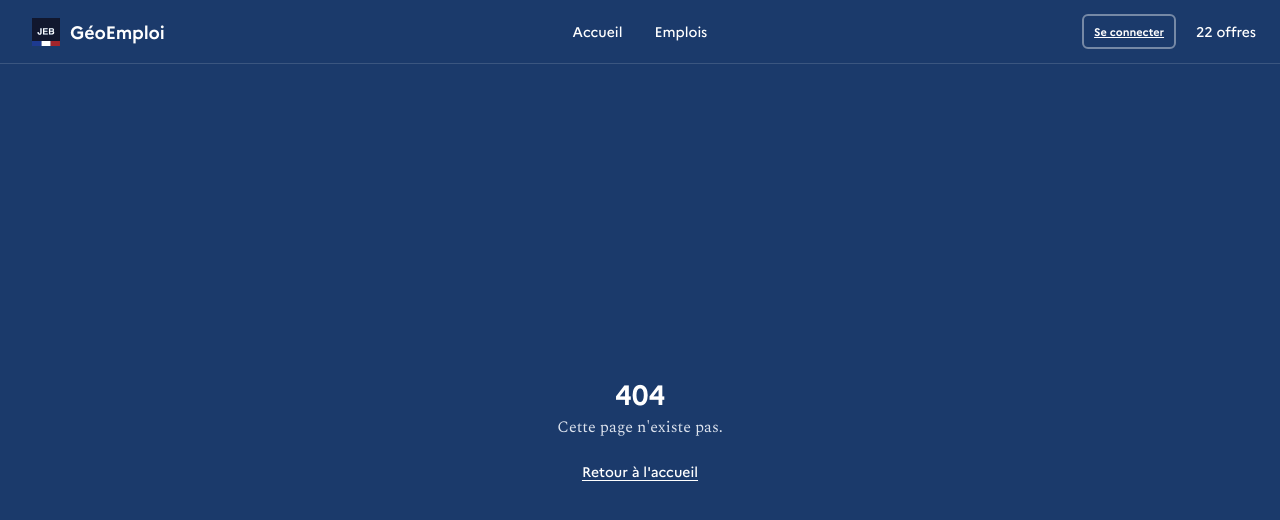
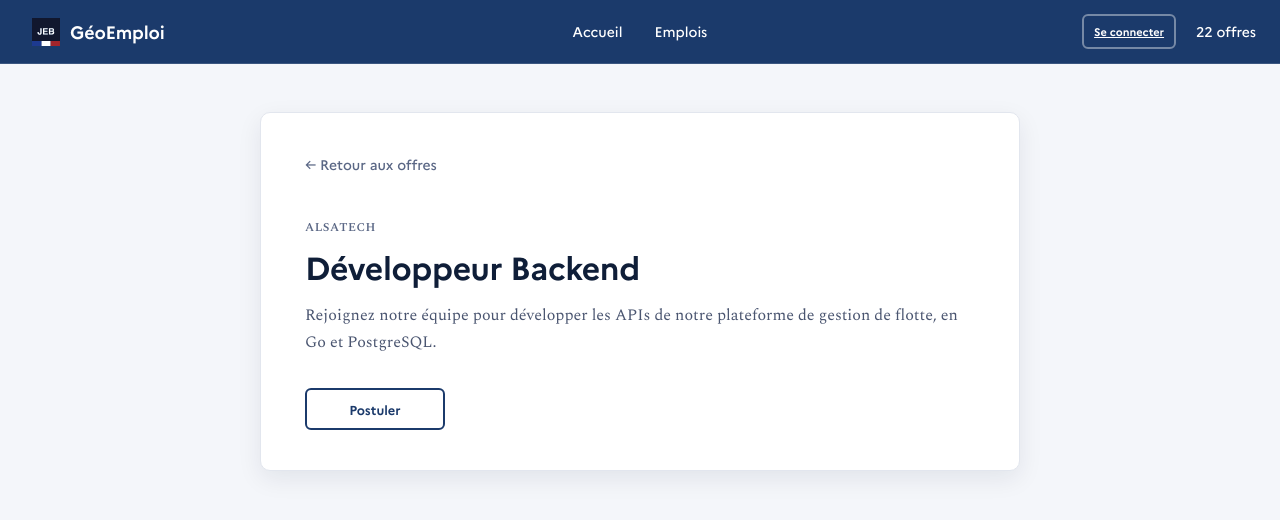
Before and after one commit to RvbyY/Survivor-GeoEmploi, a React (Vite) app in the folder frontend/: page /offres/1 in a window 1280 px wide. Before the commit this address had no page. Shown: the top 520 px of the page. Built offline with nearby package versions, Linux system fonts and the light colour scheme.

Commit message:
feat(offerdetail): add a offer detail with the detail of each offer

```diff
--- a/frontend/src/App.tsx
+++ b/frontend/src/App.tsx
@@ -7,7 +7,7 @@ import ErrorBoundary from './components/Errorboundary'
 import Login from './pages/Login'
 import Layout from './Layout'
 import MapPage from './pages/Map'
-// import OfferDetail from './pages/OfferDetail'
+import OfferDetail from './pages/Offerdetail'
 
 function App() {
   return (
@@ -20,7 +20,7 @@ function App() {
             <Route path="*" element={<NotFound />} />
             <Route path="/login" element={<Login />} />
             <Route path="/map" element={<MapPage />} />
-            {/* <Route path="/offres/:id" element={<OfferDetail />} /> */}
+            <Route path="/offres/:id" element={<OfferDetail />} />
           </Route>
         </Routes>
       </BrowserRouter>
--- /dev/null
+++ b/frontend/src/pages/Offerdetail.tsx
@@ -0,0 +1,52 @@
+import { useParams, useNavigate, Link } from 'react-router-dom'
+import BrandBlock from '../components/Brandblock'
+import { useAuth } from '../context/Authcontext'
+import mockListings from '../data/mockListings'
+
+export default function OfferDetail() {
+  const { id } = useParams()
+  const navigate = useNavigate()
+  const { isLoggedIn } = useAuth()
+
+  const listing = mockListings.find((item) => item.id === Number(id))
+
+  if (!listing) {
+    return (
+      <div className="status-page">
+        <h1>Offre introuvable</h1>
+        <p>Cette offre n'existe plus ou a été retirée.</p>
+        <div className="status-page__divider" />
+        <Link to="/map">
+          ← Retour aux offres
+        </Link>
+      </div>
+    )
+  }
+
+  function handleApply() {
+    if (!isLoggedIn) {
+      navigate('/login')
+      return
+    }
+    // TODO: replace with a real call once the backend candidacy endpoint exists.
+    alert('Candidature envoyée (démo) !')
+  }
+
+  return (
+    <div className="offer-detail">
+      <main className="offer-detail__content">
+        <Link to="/map" className="offer-detail__back">
+          ← Retour aux offres
+        </Link>
+
+        <p className="offer-detail__company">{listing.company}</p>
+        <h1>{listing.title}</h1>
+        <p className="offer-detail__summary">{listing.summary}</p>
+
+        <button className="btn btn--primary offer-detail__apply" onClick={handleApply}>
+          Postuler
+        </button>
+      </main>
+    </div>
+  )
+}
```
